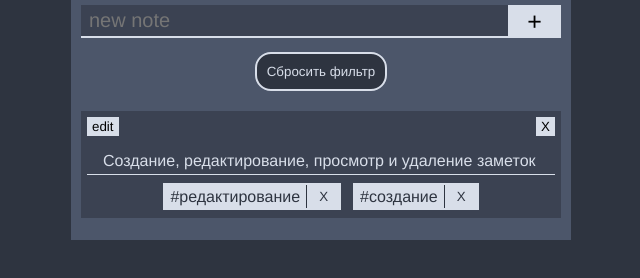
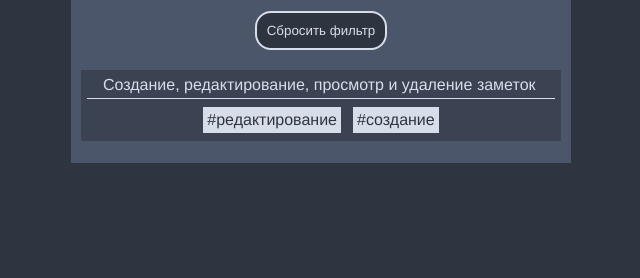
Before and after one commit to myatniy/nyblecraft-test-task, a React app: page / in a window 1280 px wide. Both pictures are taken after a click on the button "#редактирование". Shown: the part 50-328 px from the top of the page, without its empty margins (319-959 px from the left). Built offline with nearby package versions, Linux system fonts and the light colour scheme.

Commit message:
Devise a workaround for case when notes filtered. Fix layout. Minor refactor.

```diff
--- a/src/components/app.js
+++ b/src/components/app.js
@@ -141,7 +141,10 @@ function App () {
     return (
         <div className="app-container">
             <h1>Todo Application</h1>
-            <TodoListAddNote onAdded={ AddNote } />
+            <TodoListAddNote
+                onAdded={ AddNote }
+                isFiltered={ isFiltered }
+            />
             <TagFilter
                 tags={ [...tags] }
                 isFiltered={ isFiltered }
@@ -150,6 +153,7 @@ function App () {
             />
             <TodoList
                 notes={ notes }
+                isFiltered={ isFiltered }
                 onDeletedTag = { DeleteTag }
                 onDeleted={ DeleteNote }
                 onEdited={ EditNote }
--- a/src/components/todo-list-add-note.js
+++ b/src/components/todo-list-add-note.js
@@ -1,6 +1,6 @@
 import React, { useState } from 'react';
 
-const TodoListAddNote = ({ onAdded }) => {
+const TodoListAddNote = ({ onAdded, isFiltered }) => {
     const [input, setInput] = useState('');
 
     const OnTextChanged = (e) => {
@@ -13,6 +13,10 @@ const TodoListAddNote = ({ onAdded }) => {
         if (input) onAdded(input);
 
         setInput('');
+    }
+
+    if (isFiltered) {
+        return null;
     }
 
     return (
--- a/src/components/todo-list-item.js
+++ b/src/components/todo-list-item.js
@@ -1,6 +1,6 @@
 import React, { useState } from 'react';
 
-const TodoListItem = ({ id, note, tags, onDeleted, onDeletedTag, onEdited }) => {
+const TodoListItem = ({ id, note, tags, isFiltered, onDeleted, onDeletedTag, onEdited }) => {
 
     const [isEditing, setIsEditing] = useState(false);
     const [newTextOfNote, setNewTextOfNote] = useState('');
@@ -64,24 +64,22 @@ const TodoListItem = ({ id, note, tags, onDeleted, onDeletedTag, onEdited }) =>
                 </div>
             </form>
         </>
-    )
+    );
 
-    // const noteEditMode2 = (
-    //     <>
-    //         <form onSubmit={ HandleSubmit }>
-    //             <input
-    //                 type="text"
-    //                 placeholder="Type in new note text here"
-    //                 value={newTextOfNote}
-    //                 onChange={HandleChange}
-    //             />
-    //             <div className="list-of-notes__note-edit-mode-buttons">
-    //                 <button className="btn">Save</button>
-    //                 <button className="btn" onClick={() => setIsEditing(false)}>Cancel</button>
-    //             </div>
-    //         </form>
-    //     </>
-    // )
+    if (isFiltered) {
+        const tagsFormattedWhenFiltered = [];
+        tags.forEach(item => tagsFormattedWhenFiltered.push(<span>{ item }</span>));
+
+        return (
+            <li className="list-of-notes__note">
+                <p className="list-of-notes__note-text">{ note }</p>
+                <hr />
+                <div className="list-of-notes__tagsWhenFiltered">
+                    { tagsFormattedWhenFiltered }
+                </div>
+            </li>
+        );
+    }
 
     return (
         <li className="list-of-notes__note">
--- a/src/components/todo-list.js
+++ b/src/components/todo-list.js
@@ -1,7 +1,7 @@
 import React from 'react';
 import TodoListItem from './todo-list-item';
 
-function TodoList ({ notes, onDeleted, onDeletedTag, onEdited }) {
+function TodoList ({ notes, isFiltered, onDeleted, onDeletedTag, onEdited }) {
 
     const note = notes.map(
             ({ id, note, tags }) => <TodoListItem
@@ -9,9 +9,10 @@ function TodoList ({ notes, onDeleted, onDeletedTag, onEdited }) {
                 key={ id }
                 note={ note }
                 tags={ tags }
+                isFiltered={ isFiltered }
                 onDeleted= { () => onDeleted(id) }
                 onDeletedTag={ (e) => onDeletedTag(id, e) }
-                onEdited={onEdited}
+                onEdited={ onEdited }
             />
         );
 
--- a/src/style/style.scss
+++ b/src/style/style.scss
@@ -219,6 +219,21 @@ textarea {
     padding: 2px;
 }
 
+.list-of-notes__tagsWhenFiltered {
+    @extend %flexbox-row-wrap;
+    justify-content: center;
+}
+
+.list-of-notes__tagsWhenFiltered span {
+    display: inline-block;
+    align-items: center;
+    background-color: #D8DEE9;
+    color: #2E3440;
+    padding: 4px;
+    border-radius: 0;
+    margin: 2px 6px;
+}
+
 .list-of-notes__tag-and-button button {
     border: none;
     text-align: center;
```
Also changed, not shown: src/style/style.css, 1 other file. Lines whose indentation alone changed are shown as unchanged.
